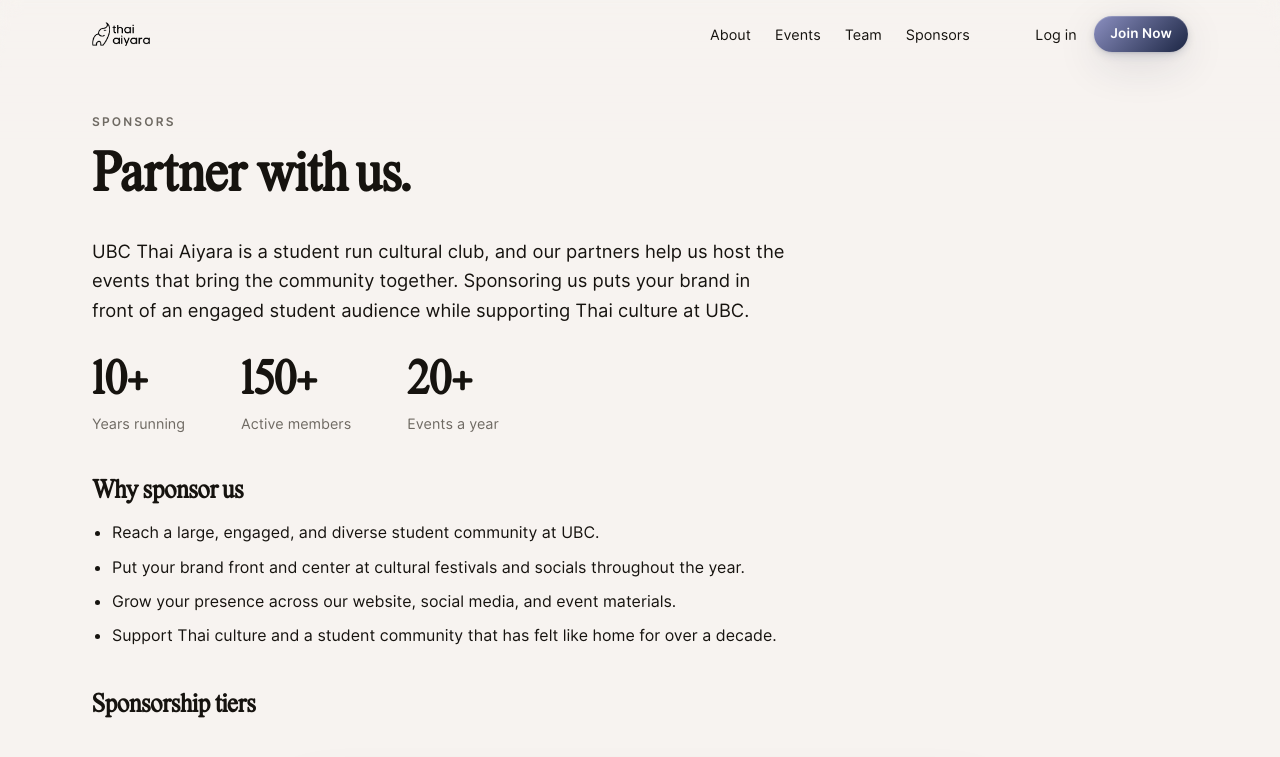
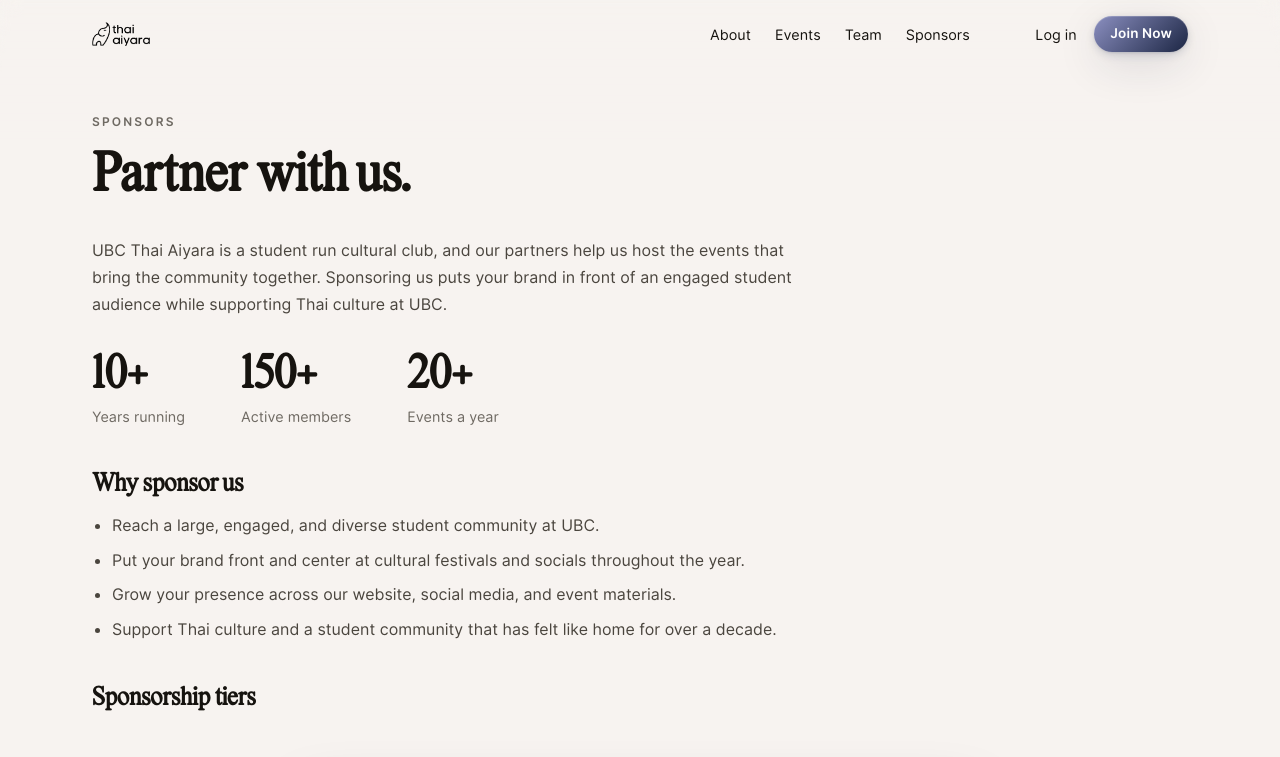
Before and after one commit to ubcthaiaiyara/website, a Next.js app: page /sponsors in a window 1280 px wide. Shown: the top 757 px of the page. Built offline with nearby package versions, Linux system fonts and the light colour scheme; no server answers.

Commit message:
style(pages): mute the subpage body text

```diff
--- a/app/globals.css
+++ b/app/globals.css
@@ -3,6 +3,8 @@
     --bg: #f7f3f0;
     --fg: #16130f;
     --muted: #6f6a63;
+    /* Softer than --fg but more readable than --muted; used for subpage body. */
+    --muted-strong: #4a453e;
     --accent: #1c2644;
     --accent-dark: #101830;
     --danger: #b3261e;
@@ -1066,7 +1068,7 @@ body:has(.hero) .site-header:not(.is-scrolled):not(.is-open) .button {
 
 .page-prose p {
     margin: 0 0 1rem;
-    color: var(--fg);
+    color: var(--muted-strong);
     font-size: 1rem;
     line-height: 1.7;
 }
@@ -1078,7 +1080,7 @@ body:has(.hero) .site-header:not(.is-scrolled):not(.is-open) .button {
 
 .page-prose li {
     margin-bottom: 0.5rem;
-    color: var(--fg);
+    color: var(--muted-strong);
     font-size: 1rem;
     line-height: 1.65;
 }
@@ -1099,9 +1101,9 @@ body:has(.hero) .site-header:not(.is-scrolled):not(.is-open) .button {
 
 /* Lead-in paragraph: slightly larger than body, sets the page tone. */
 .page-prose .lead-p {
-    font-size: 1.15rem;
-    line-height: 1.6;
-    color: var(--fg);
+    font-size: 1rem;
+    line-height: 1.7;
+    color: var(--muted-strong);
     margin-bottom: 1.75rem;
 }
 
```
